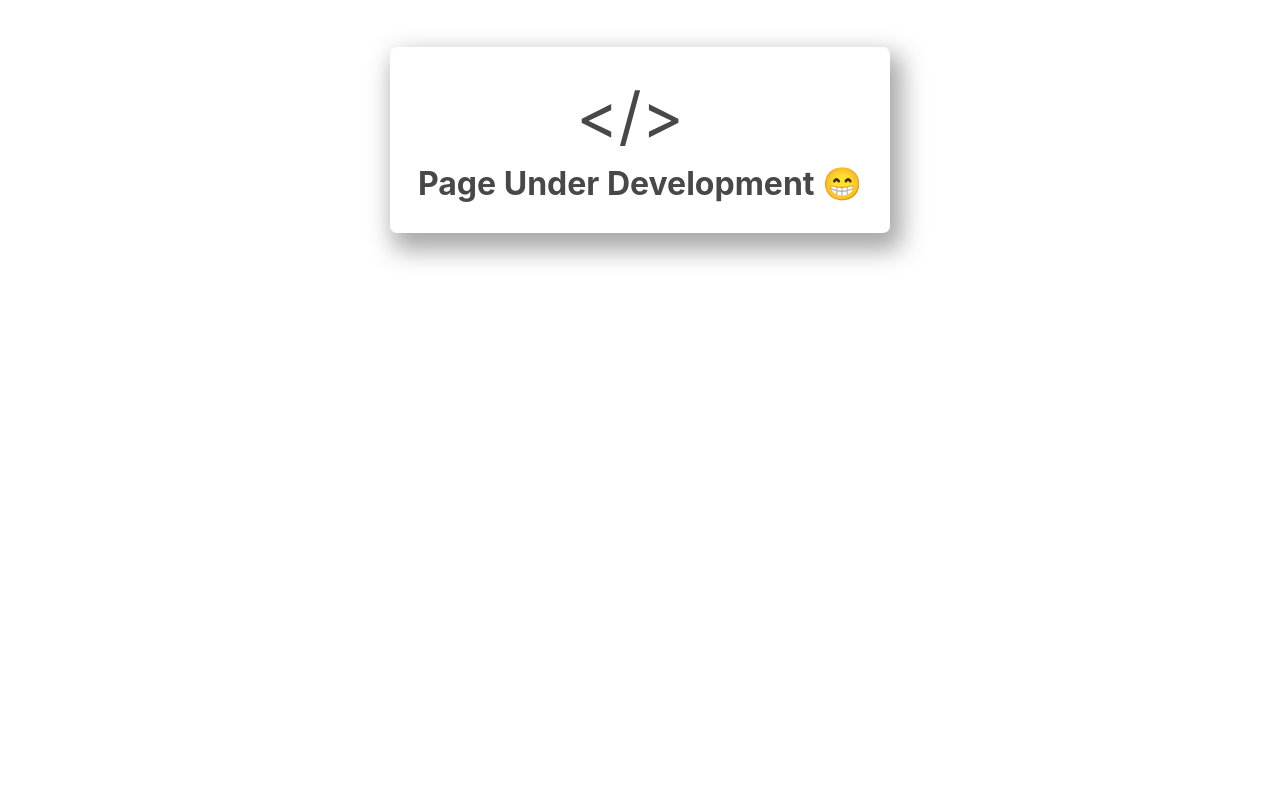
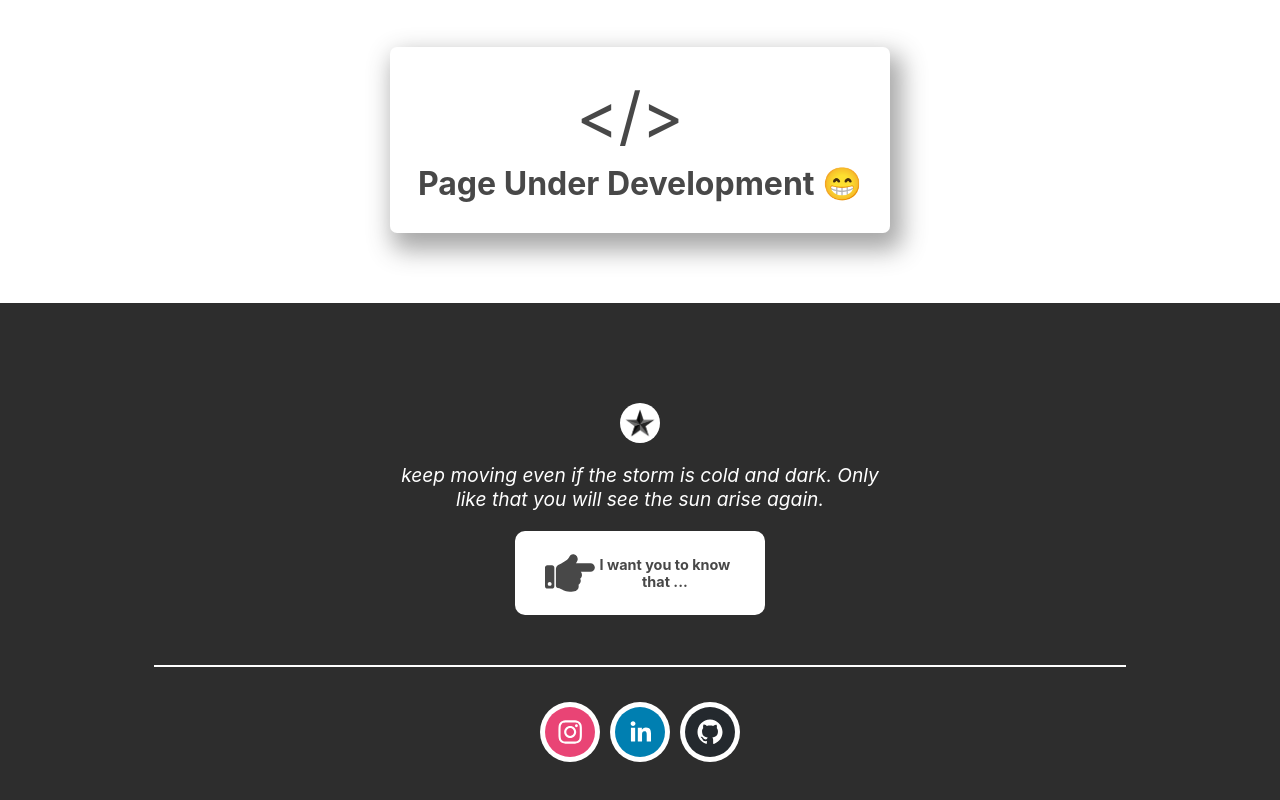
Before and after one commit to LuisRococo/luis-roberto, a React (Create React App) app: page / in a window 1280 px wide. Shown: the part 1206-2006 px from the top of the page. Before the commit the page ends 1509 px from the top, so only its background shows below. Built offline with nearby package versions, Linux system fonts and the light colour scheme.

Commit message:
Added footer and details

```diff
--- a/package.json
+++ b/package.json
@@ -15,6 +15,7 @@
     "react-dom": "^18.2.0",
     "react-icons": "^4.4.0",
     "react-scripts": "5.0.1",
+    "react-social-icons": "^5.13.0",
     "typescript": "^4.7.4",
     "web-vitals": "^2.1.4"
   },
--- a/public/index.html
+++ b/public/index.html
@@ -22,7 +22,7 @@
       work correctly both with client-side routing and a non-root public URL.
       Learn how to configure a non-root public URL by running `npm run build`.
     -->
-  <title>React App</title>
+  <title>Luis's Portfolio</title>
 </head>
 
 <body>
--- a/src/App.tsx
+++ b/src/App.tsx
@@ -1,9 +1,15 @@
 import React from "react";
 import { Home } from "./pages/Home";
 import "./global.module.scss";
+import { Footer } from "./components/other/footer/Footer";
 
 function App() {
-   return <Home />;
+   return (
+      <>
+         <Home />
+         <Footer />
+      </>
+   );
 }
 
 export default App;
--- a/src/components/home/styles.module.scss
+++ b/src/components/home/styles.module.scss
@@ -4,7 +4,7 @@
     text-align: center;
     background-color: var(--main-color);
     color: white;
-    background-image: url("https://www.wallpaperuse.com/wallp/45-459242_m.jpg");
+    background-image: url("../../imgs//red-bg.jpeg");
     background-position: center;
     background-repeat: no-repeat;
     background-size: cover;
--- /dev/null
+++ b/src/components/other/footer/Footer.tsx
@@ -0,0 +1,42 @@
+import React from "react";
+import styles from "./footer.module.scss";
+import globalStyles from "../../../global.module.scss";
+import starImage from "../../../imgs/star.png";
+import { SocialIcon } from "react-social-icons";
+import { FaHandPointRight } from "react-icons/fa";
+
+export const Footer = () => {
+   return (
+      <footer className={`${styles["footer"]} ${globalStyles["wrapper"]}`}>
+         <div className={styles["name-cont"]}>
+            <div className={styles["img-cont"]}>
+               <img src={starImage} alt="" />
+            </div>
+         </div>
+         <p className={styles["phrase"]}>keep moving even if the storm is cold and dark. Only like that you will see the sun arise again.</p>
+
+         <div className={styles["special-wrapper"]}>
+            <a target="_blank" href="https://www.youtube.com/watch?v=t0DeJ5HeG8o">
+               <div className={styles["special"]}>
+                  <FaHandPointRight className={styles["icon"]} />
+                  <p className={styles["special-text"]}>I want you to know that ...</p>
+               </div>
+            </a>
+         </div>
+
+         <hr className={`${globalStyles["sep"]} ${styles["sep-footer"]}`} />
+
+         <div className={styles["icon-cont"]}>
+            <div className={styles["icon-wrapper"]}>
+               <SocialIcon target="_blank" url="https://www.instagram.com/luisropev/" />
+            </div>
+            <div className={styles["icon-wrapper"]}>
+               <SocialIcon target="_blank" url="https://www.linkedin.com/in/luis-roberto-peña-v-220066197/" />
+            </div>
+            <div className={styles["icon-wrapper"]}>
+               <SocialIcon target="_blank" url="https://github.com/LuisRococo" />
+            </div>
+         </div>
+      </footer>
+   );
+};
--- /dev/null
+++ b/src/components/other/footer/footer.module.scss
@@ -0,0 +1,96 @@
+footer {
+    padding-top: 100px;
+    padding-bottom: 100px;
+    background-color: rgb(45, 45, 45);
+    text-align: center;
+    color: white;
+
+    .name-cont {
+        display: flex;
+        justify-content: center;
+        align-items: center;
+
+        .name {
+            font-weight: bold;
+            font-size: 1.3rem;
+        }
+
+        .img-cont {
+            display: flex;
+            justify-content: center;
+            align-items: center;
+            background-color: white;
+            border-radius: 100%;
+            width: 40px;
+            height: 40px;
+            margin-bottom: 20px;
+
+            img {
+                width: 30px;
+            }
+        }
+    }
+
+    .sep-footer {
+        border-color: white;
+    }
+
+    .phrase {
+        font-size: 1.2rem;
+        font-style: italic;
+        max-width: 500px;
+        margin: 0 auto;
+    }
+
+    .icon-cont {
+        display: flex;
+        justify-content: center;
+        .icon-wrapper {
+            background-color: white;
+            width: 60px;
+            height: 60px;
+            display: flex;
+            justify-content: center;
+            align-items: center;
+            border-radius: 100%;
+            margin: 5px 5px;
+        }
+    }
+}
+
+.special-wrapper {
+    display: flex;
+    justify-content: center;
+    align-items: center;
+
+    .icon {
+        font-size: 4rem;
+    }
+
+    a {
+        text-decoration: none;
+        color: inherit;
+    }
+
+    .special {
+        background-color: white;
+        padding: 10px 30px;
+        color: var(--main-text-color);
+        font-weight: bold;
+        border-radius: 10px;
+        max-width: 250px;
+        font-size: 0.9rem;
+        margin: 20px 0;
+        display: flex;
+        justify-content: center;
+        align-items: center;
+    }
+
+    .special:hover {
+        background-color: rgb(235, 235, 235);
+    }
+
+    .special:active {
+        background-color: rgb(210, 210, 210);
+    }
+}
```
Also changed, not shown: src/imgs/red-bg.jpeg (added), 1 other file (tests, documents, lock files or other folders).
